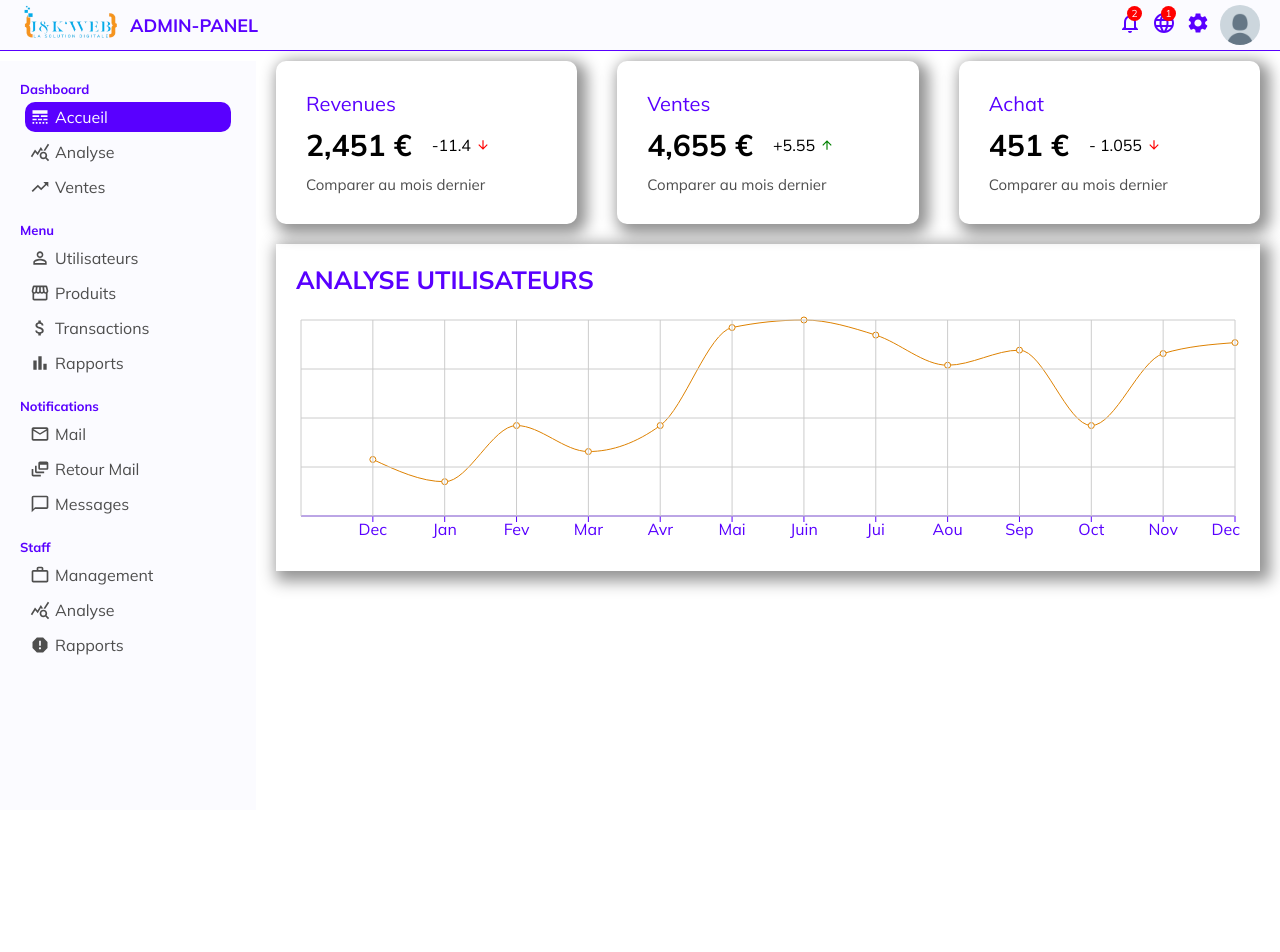
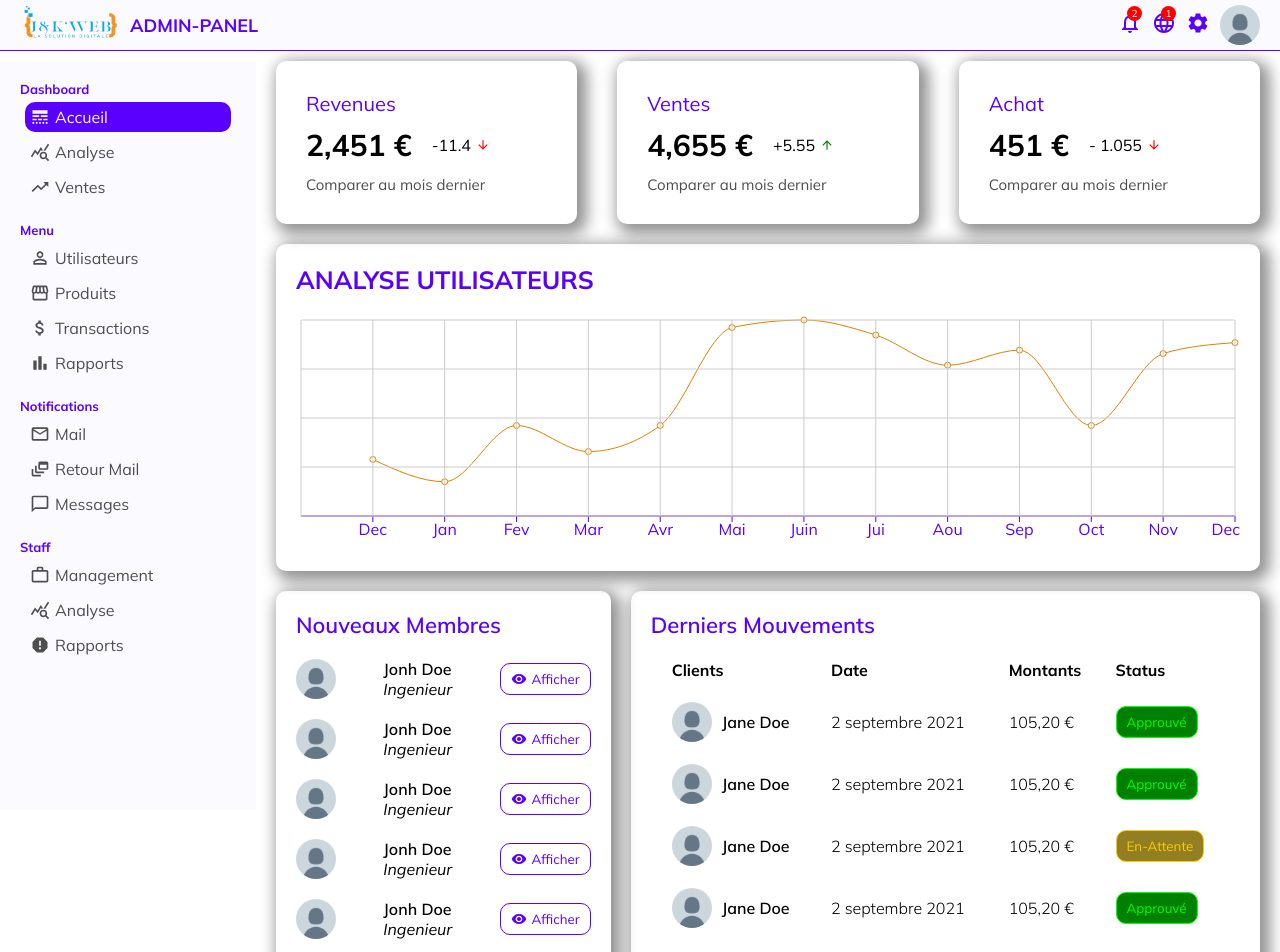
Before and after one commit to Jb-Dev-Couturier/admin-panel, a React (Create React App) app: page / in a window 1280 px wide. Shown: the top 952 px of the page. Before the commit the page ends 810 px from the top, so only its background shows below. Built offline with nearby package versions, Linux system fonts and the light colour scheme.

Commit message:
HomePage

```diff
--- /dev/null
+++ b/src/components/WidgetLarge.jsx
@@ -0,0 +1,61 @@
+import React from 'react'
+import ProfilUser from '../assets/images/profilUserDefault.png';
+
+function WidgetLarge() {
+
+    const Button = ({ type }) => {
+      return <button className={"WidgetLargeButton " + type }>{type}</button>;
+    };
+
+  return (
+    <div className="WidgetLarge">
+      <h3 className="widgetLargeTitle">Derniers Mouvements</h3>
+      <table className="widgetLargeTable">
+        <tr className="widgetLargeTr">
+          <th className="widgetLargeTh">Clients</th>
+          <th className="widgetLargeTh">Date</th>
+          <th className="widgetLargeTh">Montants</th>
+          <th className="widgetLargeTh">Status</th>
+        </tr>
+        <tr className="widgetLargeTr">
+          <td className="widgetLargeUser">
+            <img src={ProfilUser} alt="user-pic" className="widgetLargeImage" />
+            <span className="widgetLargeName">Jane Doe</span>
+          </td>
+          <td className="widgetLargeDate">2 septembre 2021</td>
+          <td className="widgetLargeAmount"> 105,20 €</td>
+          <td className="widgetLargeStatus"> <Button type={'Approuvé'}/></td>
+        </tr>
+        <tr className="widgetLargeTr">
+          <td className="widgetLargeUser">
+            <img src={ProfilUser} alt="user-pic" className="widgetLargeImage" />
+            <span className="widgetLargeName">Jane Doe</span>
+          </td>
+          <td className="widgetLargeDate">2 septembre 2021</td>
+          <td className="widgetLargeAmount"> 105,20 €</td>
+          <td className="widgetLargeStatus"> <Button type={'Approuvé'}/></td>
+        </tr>
+        <tr className="widgetLargeTr">
+          <td className="widgetLargeUser">
+            <img src={ProfilUser} alt="user-pic" className="widgetLargeImage" />
+            <span className="widgetLargeName">Jane Doe</span>
+          </td>
+          <td className="widgetLargeDate">2 septembre 2021</td>
+          <td className="widgetLargeAmount"> 105,20 €</td>
+          <td className="widgetLargeStatus"> <Button type={'En-Attente'}/></td>
+        </tr>
+        <tr className="widgetLargeTr">
+          <td className="widgetLargeUser">
+            <img src={ProfilUser} alt="user-pic" className="widgetLargeImage" />
+            <span className="widgetLargeName">Jane Doe</span>
+          </td>
+          <td className="widgetLargeDate">2 septembre 2021</td>
+          <td className="widgetLargeAmount"> 105,20 €</td>
+          <td className="widgetLargeStatus"> <Button type={'Approuvé'}/></td>
+        </tr>
+      </table>
+    </div>
+  );
+}
+
+export default WidgetLarge
--- /dev/null
+++ b/src/components/WidgetSmall.jsx
@@ -0,0 +1,68 @@
+import React from 'react';
+import ProfilUser from '../assets/images/profilUserDefault.png';
+import {Visibility} from '@mui/icons-material';
+
+export default function WidgetSmall() {
+  return (
+    <div className="WidgetSmall">
+      <span className="widgetSmallTitle">Nouveaux Membres</span>
+      <ul className="widgetSmallList">
+        <li className="widgetSmallListItem">
+          <img src={ProfilUser} alt="user-pic" className="widgetSmallImage" />
+          <div className="widgetSmallUser">
+            <span className="widgetSmallUsername">Jonh Doe</span>
+            <span className="widgetSmallUserTitle">Ingenieur</span>
+          </div>
+          <button className="widgetSmallButton">
+            <Visibility className="widgetSmallIcon" />
+            Afficher
+          </button>
+        </li>
+        <li className="widgetSmallListItem">
+          <img src={ProfilUser} alt="user-pic" className="widgetSmallImage" />
+          <div className="widgetSmallUser">
+            <span className="widgetSmallUsername">Jonh Doe</span>
+            <span className="widgetSmallUserTitle">Ingenieur</span>
+          </div>
+          <button className="widgetSmallButton">
+            <Visibility className="widgetSmallIcon" />
+            Afficher
+          </button>
+        </li>
+        <li className="widgetSmallListItem">
+          <img src={ProfilUser} alt="user-pic" className="widgetSmallImage" />
+          <div className="widgetSmallUser">
+            <span className="widgetSmallUsername">Jonh Doe</span>
+            <span className="widgetSmallUserTitle">Ingenieur</span>
+          </div>
+          <button className="widgetSmallButton">
+            <Visibility className="widgetSmallIcon" />
+            Afficher
+          </button>
+        </li>
+        <li className="widgetSmallListItem">
+          <img src={ProfilUser} alt="user-pic" className="widgetSmallImage" />
+          <div className="widgetSmallUser">
+            <span className="widgetSmallUsername">Jonh Doe</span>
+            <span className="widgetSmallUserTitle">Ingenieur</span>
+          </div>
+          <button className="widgetSmallButton">
+            <Visibility className="widgetSmallIcon" />
+            Afficher
+          </button>
+        </li>
+        <li className="widgetSmallListItem">
+          <img src={ProfilUser} alt="user-pic" className="widgetSmallImage" />
+          <div className="widgetSmallUser">
+            <span className="widgetSmallUsername">Jonh Doe</span>
+            <span className="widgetSmallUserTitle">Ingenieur</span>
+          </div>
+          <button className="widgetSmallButton">
+            <Visibility className="widgetSmallIcon" />
+            Afficher
+          </button>
+        </li>
+      </ul>
+    </div>
+  );
+}
--- a/src/pages/Home.jsx
+++ b/src/pages/Home.jsx
@@ -1,6 +1,8 @@
 import React from 'react'
 import Charts from '../components/Charts'
 import FeaturedInfo from '../components/FeaturedInfo'
+import WidgetLarge from '../components/WidgetLarge';
+import WidgetSmall from '../components/WidgetSmall';
 
 import {userData} from '../data/dataAnalytic'
 
@@ -10,6 +12,11 @@ export default function Home() {
     <div className="Home">
       <FeaturedInfo />
       <Charts data={userData} title={userData[0].name} grid dataKey={'Active User'} />
+      <div className="homeWidget">
+        <WidgetSmall/>
+        <WidgetLarge/>
+      </div>
+
     </div>
   );
 }
--- a/src/styles/_settings.scss
+++ b/src/styles/_settings.scss
@@ -9,6 +9,8 @@ $color-4: #dd8100;
 $gray: #4e4e4e;
 $black: rgb(40, 40, 40);
 $white: rgb(251, 251, 255);
+
+$boxShadow:5px 5px 15px 5px rgba(0, 0, 0, 0.43);
 
 * {
   margin: 0;
--- a/src/styles/components/_Charts.scss
+++ b/src/styles/components/_Charts.scss
@@ -1,8 +1,9 @@
 .Charts{
     margin: 20px;
     padding: 20px;
-    -webkit-box-shadow: 5px 5px 15px 5px rgba(0, 0, 0, 0.43);
-    box-shadow: 5px 5px 15px 5px rgba(0, 0, 0, 0.43);
+    -webkit-box-shadow: $boxShadow;
+    box-shadow: $boxShadow;
+    border-radius: 10px;
 
     .chartTitle{
         margin-bottom: 20px;
--- a/src/styles/components/_FeaturedInfo.scss
+++ b/src/styles/components/_FeaturedInfo.scss
@@ -9,8 +9,9 @@
     padding: 30px;
     border-radius: 10px;
     cursor: pointer;
-    -webkit-box-shadow: 5px 5px 15px 5px rgba(0, 0, 0, 0.43);
-    box-shadow: 5px 5px 15px 5px rgba(0, 0, 0, 0.43);
+    -webkit-box-shadow: $boxShadow;
+    box-shadow: $boxShadow;
+    border-radius: 10px;
 
     .featuredTitle{
         font-size: 20px;
--- /dev/null
+++ b/src/styles/components/_WidgetLarge.scss
@@ -0,0 +1,72 @@
+.WidgetLarge{
+    flex: 2;
+    box-shadow: $boxShadow;
+    -webkit-box-shadow:$boxShadow;
+    padding: 20px;
+    border-radius: 10px;
+
+    .widgetLargeTitle{
+        font-size: 22px;
+        font-weight: 600;
+        color: $color-1;
+
+    }
+
+    .widgetLargeTable{
+        width: 100%;
+        border-spacing: 20px;
+        .widgetLargeTr{
+            .widgetLargeTh{
+                text-align: left;
+            }
+
+            .widgetLargeUser{
+                display: flex;
+                align-items: center;
+                font-weight: 600;
+                .widgetLargeImage{
+                    width: 40px;
+                    height: 40px;
+                    border-radius: 50%;
+                    object-fit: cover;
+                    margin-right: 10px;
+                }
+            }
+            .widgetLargeName{
+
+            }
+            .widgetLargeDate{
+
+                font-weight: 300;
+            }
+            .widgetLargeAmount{
+                font-weight: 300;
+            }
+            .widgetLargeStatus{
+
+                .WidgetLargeButton{
+                border: none;
+                border-radius: 10px;
+                padding: 7px 10px;
+
+
+            }
+            .Approuvé{
+                background-color: green;
+                border: 1px solid lime;
+                color: lime;
+            }
+            .En-Attente{
+                background-color: rgba(128, 107, 0, 0.859);
+                border: 1px solid rgb(255, 204, 0);
+                color: rgb(255, 204, 0);
+            }
+            .Decliné{
+                background-color: rgba(149, 9, 9, 0.734);
+                border: 1px solid red;
+                color: red;
+            }
+            }
+        }
+    }
+}
--- /dev/null
+++ b/src/styles/components/_WidgetSmall.scss
@@ -0,0 +1,69 @@
+.WidgetSmall{
+    flex: 1;
+    box-shadow: $boxShadow;
+    -webkit-box-shadow:$boxShadow;
+    padding: 20px;
+    margin-right: 20px;
+    border-radius: 10px;
+
+    .widgetSmallTitle{
+        font-size: 22px;
+        font-weight: 600;
+        color: $color-1;
+    }
+
+    .widgetSmallList{
+        margin: 0;
+        padding: 0;
+        .widgetSmallListItem{
+            display: flex;
+            align-items: center;
+            justify-content: space-between;
+            margin: 20px 0;
+            .widgetSmallImage{
+                width: 40px;
+                height: 40px;
+                border-radius: 50%;
+                object-fit: cover;
+            }
+
+            .widgetSmallUser{
+                display: flex;
+                flex-direction: column;
+                .widgetSmallUsername{
+                    font-weight: 600;
+
+                }
+                .widgetSmallUserTitle{
+                    font-weight: 400;
+                    font-style: italic;
+                }
+            }
+
+            .widgetSmallButton{
+                display: flex;
+                align-items: center;
+                border: none;
+                border-radius: 10px;
+                padding: 7px 10px;
+                background-color: transparent;
+                border: 1px solid $color-1;
+                color: $color-1;
+                cursor: pointer;
+                transition: .3s all ease-in-out;
+
+                &:hover{
+                    background-color: $color-1;
+                    transform: scale(1.1);
+                    color: $white;
+                }
+
+                .widgetSmallIcon{
+                    font-size: 16px !important;
+                    margin-right: 5px !important;
+                }
+            }
+        }
+
+    }
+}
--- a/src/styles/index.scss
+++ b/src/styles/index.scss
@@ -5,6 +5,8 @@
 @import './components/SideBar';
 @import './components/FeaturedInfo';
 @import './components/Charts';
+@import './components/WidgetSmall';
+@import './components/WidgetLarge';
 
 
 //Pages
--- a/src/styles/pages/_Home.scss
+++ b/src/styles/pages/_Home.scss
@@ -1,3 +1,8 @@
 .Home{
     flex: 4;
+
+    .homeWidget{
+        display: flex;
+        margin: 20px;
+    }
 }
```
